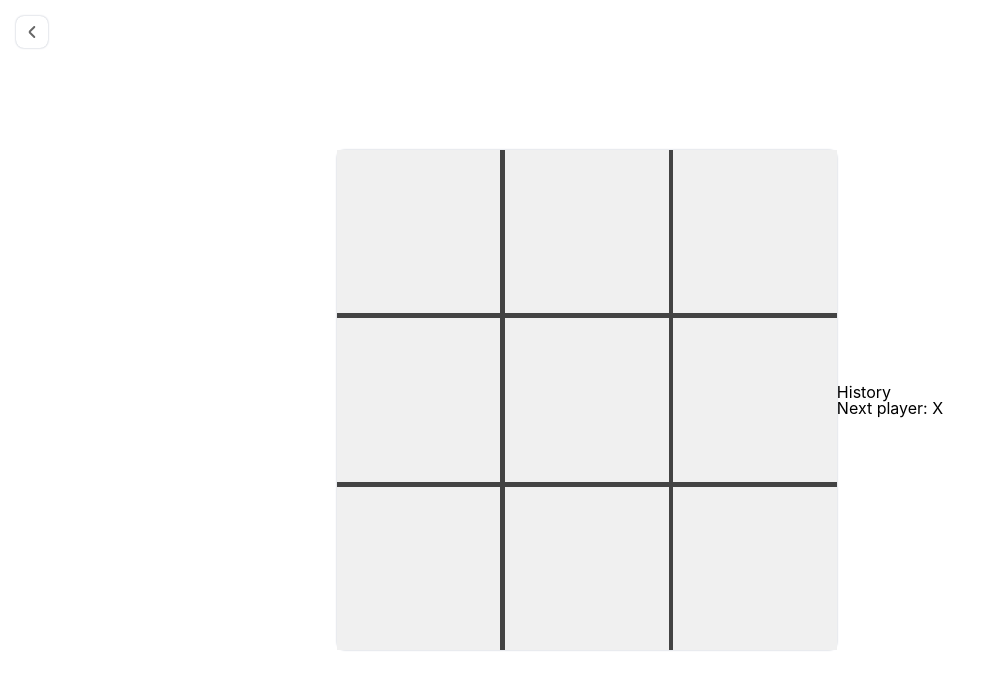
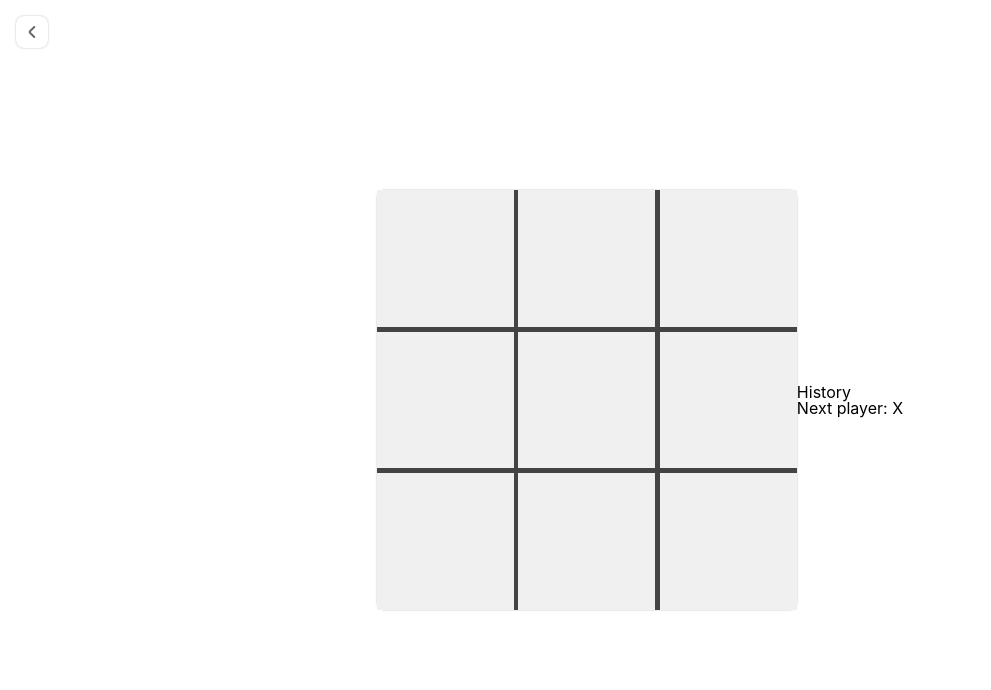
Before and after one commit to MSzostaq/tic-tac-toe, a React (Create React App) app: page /multiplayer-local in a window 1280 px wide. Shown: the top 690 px of the page, without its empty margins (0-991 px from the left). Built offline with nearby package versions, Linux system fonts and the light colour scheme.

Commit message:
added @media to board component

```diff
--- a/src/components/Board.jsx
+++ b/src/components/Board.jsx
@@ -10,8 +10,13 @@ const Wrapper = styled.div`
   grid-template-columns: 1fr 1fr 1fr;
   grid-template-rows: 1fr 1fr 1fr;
   gap: 0.3rem;
-  width: 500px;
-  height: 500px;
+  width: 360px;
+  height: 360px;
+
+  @media (min-width: 800px) {
+    width: 420px;
+    height: 420px;
+  }
 `;
 
 const Board = ({ squares, onClick }) => {
```
